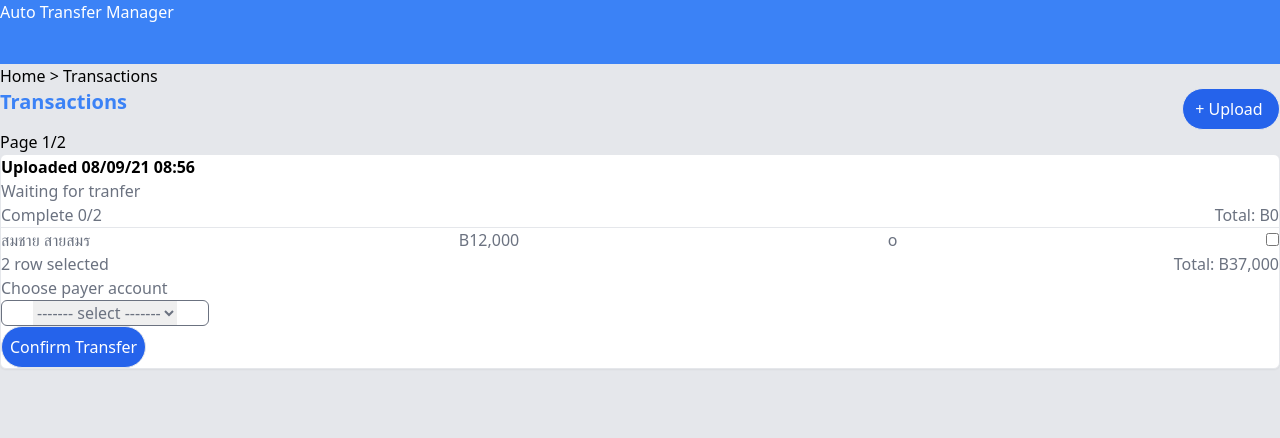
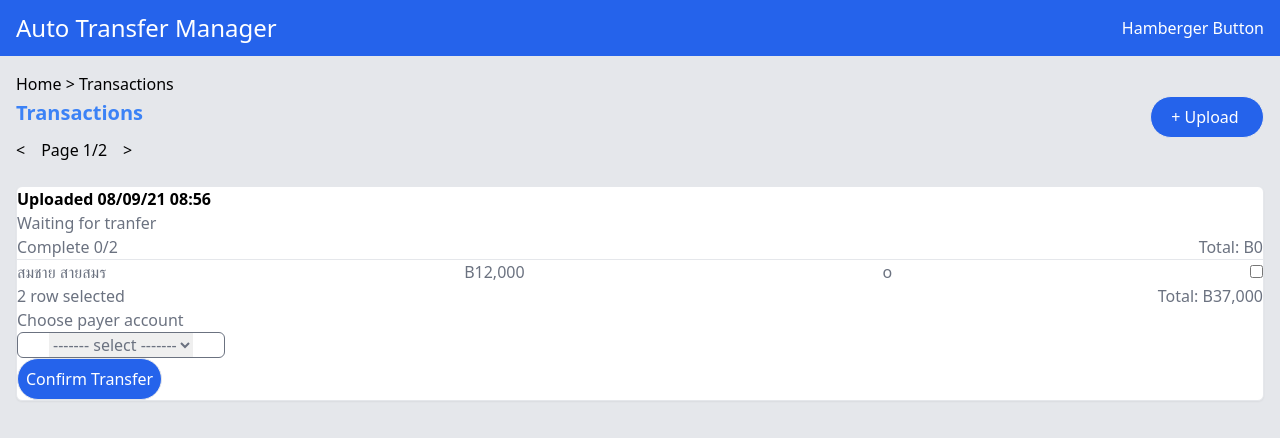
Before and after one commit to SernSanP/auto-frontend, a Next.js app: page /transactions in a window 1280 px wide. Shown: the top 438 px of the page. Built offline with nearby package versions, Linux system fonts and the light colour scheme.

Commit message:
Layout And Login

```diff
--- a/src/pages/chooseSS.tsx
+++ b/src/pages/chooseSS.tsx
@@ -1,25 +1,36 @@
 import axios from 'axios';
-import React from 'react'
-import { useForm } from "react-hook-form";
+import React from 'react';
+import { useForm } from 'react-hook-form';
 
 const ChooseSS = () => {
-    const { register, handleSubmit, watch, formState: { errors } } = useForm();
-    async function onSubmit(data:any) {
-        console.log(data)
+  const {
+    register,
+    handleSubmit,
+    watch,
+    formState: { errors },
+  } = useForm();
+  async function onSubmit(data: any) {
+    console.log(data);
   }
-    console.log(watch("example"));
+  console.log(watch('example'));
   return (
     <div className="items-center justify-center bg-gray-200 px-8 pt-8 pb-8">
       <div className="bg-white shadow-md rounded px-8 pt-6 pb-8 mb-4">
         <form>
           <div className="mb-4">
-                        <label className="block text-gray-700 text-sm font-bold mb-2" >
+            <label className="block text-gray-700 text-sm font-bold mb-2">
               Choose Source System
             </label>
-                        <select className="shadow appearance-none border rounded w-full py-2 px-3 text-gray-700 leading-tight focus:outline-none focus:shadow-outline" {...register("SS")}/>
+            <select
+              className="shadow appearance-none border rounded w-full py-2 px-3 text-gray-700 leading-tight focus:outline-none focus:shadow-outline"
+              {...register('SS')}
+            />
           </div>
           <div className="flex items-center justify-center">
-                        <button className="bg-blue-500 hover:bg-blue-700 text-white font-bold py-2 px-4 rounded focus:outline-none focus:shadow-outline" type="submit">
+            <button
+              className="border border-blue bg-blue-600 rounded-full hover:bg-blue-700 text-white font-bold py-2 px-4"
+              type="submit"
+            >
               Continue
             </button>
           </div>
@@ -30,10 +41,8 @@ const ChooseSS = () => {
           </button>
         </div>
       </div>
+    </div>
+  );
+};
 
-
-        </div>
-    )
-}
-
-export default ChooseSS
+export default ChooseSS;
--- a/src/pages/components/Layout.tsx
+++ b/src/pages/components/Layout.tsx
@@ -5,7 +5,7 @@ const Layout = ({ children }: any) => {
   return (
     <div className="bg-gray-200 h-screen">
       <Navbar />
-        <main>{children}</main>
+        <main className="p-4">{children}</main>
     </div>
   )
 }
--- a/src/pages/components/Navbar.tsx
+++ b/src/pages/components/Navbar.tsx
@@ -2,8 +2,9 @@ import React from 'react'
 
 const Navbar = () =>  {
     return (
-        <div className="text-white bg-blue-500 h-16">
-            <div>Auto Transfer Manager</div>
+        <div className="flex justify-between items-center text-white bg-blue-600 h-14 px-4">
+            <div className="text-2xl">Auto Transfer Manager</div>
+            <div>Hamberger Button</div>
         </div>
     )
 }
--- a/src/pages/login.tsx
+++ b/src/pages/login.tsx
@@ -1,6 +1,8 @@
-import axios from "axios";
-import React from "react";
-import { useForm } from "react-hook-form";
+import axios from 'axios';
+import { Router } from 'next/dist/client/router';
+import React, { useState } from 'react';
+import { useForm } from 'react-hook-form';
+import cookie from 'js-cookie';
 
 const Login = () => {
   const {
@@ -9,24 +11,40 @@ const Login = () => {
     watch,
     formState: { errors },
   } = useForm();
-  async function onSubmit(data:any) {
-      console.log(data)
-      // await axios.post('http://localhost:5000/auth/signin',{ email:data.Username , password:data.Password})
-  }
+
+  const [loginError, setLoginError] = useState('');
+  const [username, setUsername] = useState('');
+  const [password, setPassword] = useState('');
+
+  const login = (e) => {
+    const credentials = {
+      email: username,
+      password,
+    };
+    e.preventDefault();
+    axios
+      .post('http://localhost:5000/auth/signin', credentials)
+      .then((res) => localStorage.set('token',res.data.token))
+      .catch((error) => {
+        setLoginError(error.message);
+      });
+
+  };
+
   return (
     <div className="w-full max-w-xs">
-      <form
-        className=""
-        onSubmit={handleSubmit(onSubmit)}
-      >
+      <form className="" onSubmit={login}>
         <div>Please Login</div>
         <div className="mb-4">
           <label className="block text-gray-700 text-sm font-bold mb-2">
-            Username
+            Email
           </label>
           <input
             className="border-gray-300 appearance-none border rounded w-full py-2 px-3 text-gray-600 leading-tight focus:outline-none focus:shadow-outline"
-            {...register("Username")}
+            name="username"
+            type="username"
+            value={username}
+            onChange={(e) => setUsername(e.target.value)}
           />
         </div>
         <div className="mb-6">
@@ -35,20 +53,24 @@ const Login = () => {
           </label>
           <input
             className="border-gray-300 appearance-none border rounded w-full py-2 px-3 text-gray-600 leading-tight focus:outline-none focus:shadow-outline"
-            {...register("Password")}
+            name="password"
+            type="password"
+            value={password}
+            onChange={(e) => setPassword(e.target.value)}
           />
         </div>
         <div className="flex items-center justify-center">
           <button
-            className="bg-blue-500 hover:bg-blue-700 text-white font-bold py-2 px-4 rounded focus:outline-none focus:shadow-outline"
+            className="border border-blue bg-blue-600 text-white py-2 px-4 rounded-full"
             type="submit"
           >
             Login
           </button>
         </div>
+        {loginError && <p className="text-red-400">{loginError}</p>}
       </form>
     </div>
   );
 };
 
-export default Login
+export default Login;
--- a/src/pages/transactions.tsx
+++ b/src/pages/transactions.tsx
@@ -1,25 +1,27 @@
-import React from "react";
-import { UploadedTransactions } from "./components/UploadedTransactions";
+import React from 'react';
+import { UploadedTransactions } from './components/UploadedTransactions';
 
 const transactions = () => {
   return (
     <div>
       <nav>
         <ul className="list-none">
-          <li className="inline-block">Home {">"}&nbsp;</li>
+          <li className="inline-block">Home {'>'}&nbsp;</li>
           <li className="inline-block">Transactions</li>
         </ul>
       </nav>
-      <div className="flex justify-between">
+      <div className="flex justify-between items-center">
         <h1 className="text-blue-500">Transactions</h1>
-        <button className="border border-blue bg-blue-600 p-2 rounded-full">
-          <p className="text-white">&nbsp;+{' '}Upload&nbsp;&nbsp;</p>
+        <button className="border border-blue bg-blue-600 py-2 px-4 rounded-full">
+          <p className="text-white">&nbsp;+ Upload&nbsp;&nbsp;</p>
         </button>
       </div>
-      <div>
-        Page 1/2
+      <div className="flex space-x-4">
+        <div>{'<'}</div>
+        <div>Page 1/2</div>
+        <div>{'>'}</div>
       </div>
-      <div>
+      <div className="pt-6">
         <UploadedTransactions></UploadedTransactions>
       </div>
     </div>
--- a/src/pages/upload.tsx
+++ b/src/pages/upload.tsx
@@ -1,7 +1,7 @@
 import axios from "axios";
 import React from "react";
 import { useForm } from "react-hook-form";
-import Papaparse from "./component/Papaparse";
+import Papaparse from "./components/Papaparse";
 
 export default function upload() {
 
--- a/src/styles/tailwind.css
+++ b/src/styles/tailwind.css
@@ -9,6 +9,9 @@
 }
 
 @layer components {
+  /* .btn-blue {
+    @apply border border-blue bg-blue-500 rounded-full hover:bg-blue-700 text-white font-bold py-2 px-4
+  } */
 }
 
 @layer utilities {
```
Also changed, not shown: package.json (+6 -1 lines), 2 other files (tests, documents, lock files or other folders). Lines whose indentation alone changed are shown as unchanged.
